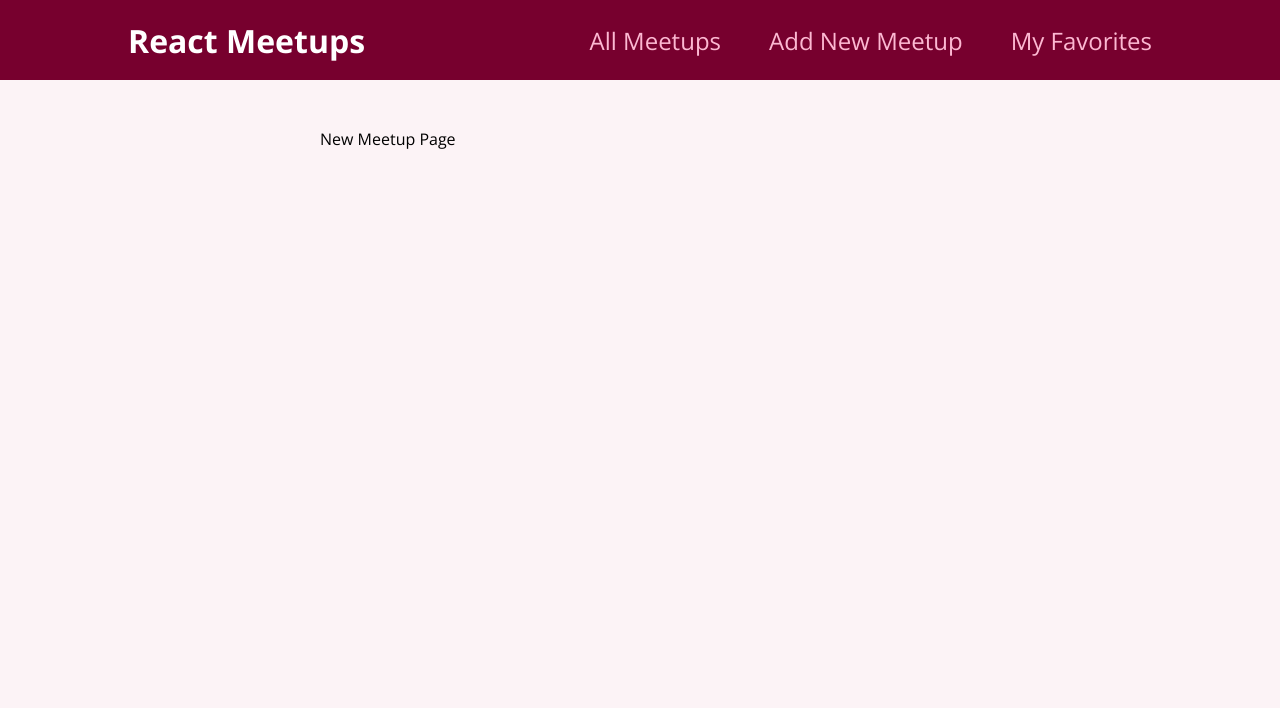
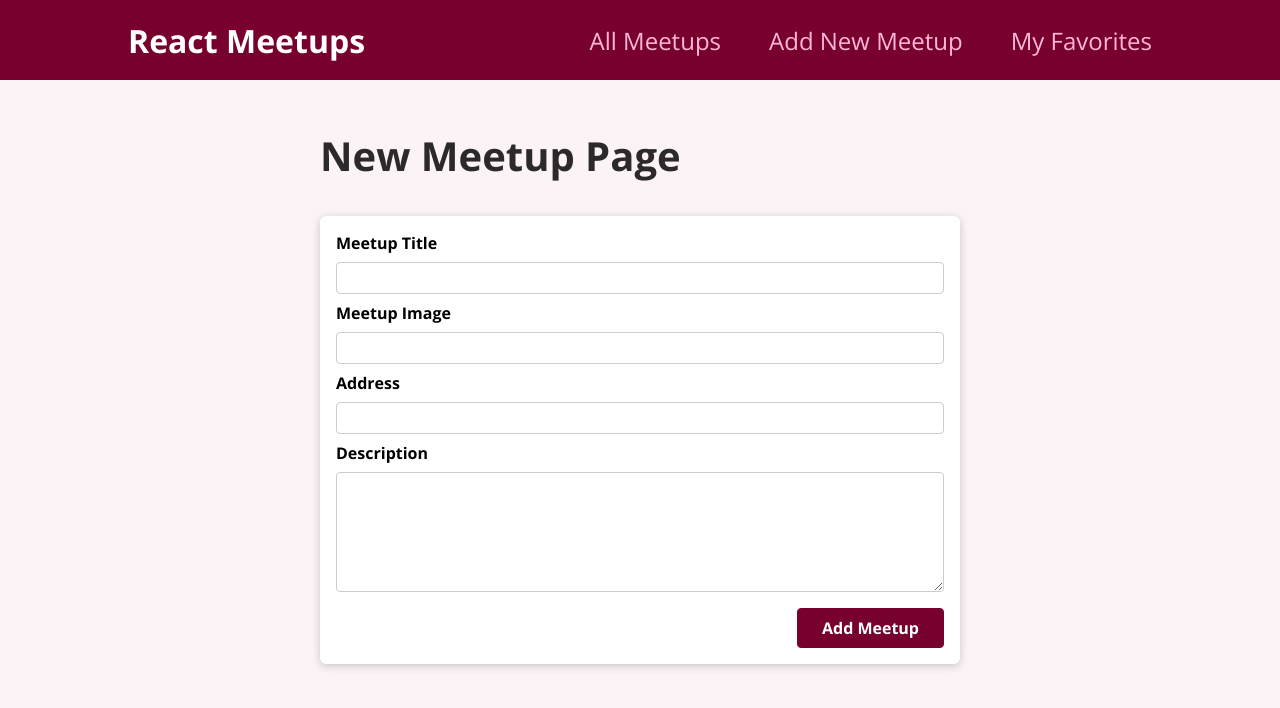
Before and after one commit to elzbietamal95/react-tutorial-2, a React (Create React App) app: page /new-meetup in a window 1280 px wide. Shown: the top 708 px of the page. Built offline with nearby package versions, Linux system fonts and the light colour scheme.

Commit message:
Create a form to adding new meetups

```diff
--- /dev/null
+++ b/src/components/meetups/NewMeetupForm.js
@@ -0,0 +1,56 @@
+import {useRef} from 'react';
+
+import classes from "./NewMeetupForm.module.css"
+import Card from "../ui/Card";
+
+function NewMeetupForm() {
+    const titleInputRef = useRef();
+    const imageInputRef = useRef();
+    const addressInputRef = useRef();
+    const descriptionInputRef = useRef();
+
+    function submitHandler(event) {
+        event.preventDefault();
+
+        const enteredTitle = titleInputRef.current.value;
+        const enteredImage = imageInputRef.current.value;
+        const enteredAddress = addressInputRef.current.value;
+        const enteredDescription = descriptionInputRef.current.value;
+
+        const meetupData = {
+            title: enteredTitle,
+            image: enteredImage,
+            address: enteredAddress,
+            description: enteredDescription,
+        };
+        console.log(meetupData);
+    }
+
+    return (
+        <Card>
+            <form className={classes.form} onSubmit={submitHandler}>
+                <div className={classes.control}>
+                    <label htmlFor='title'>Meetup Title</label>
+                    <input type='text' required id='title' ref={titleInputRef}/>
+                </div>
+                <div className={classes.control}>
+                    <label htmlFor='image'>Meetup Image</label>
+                    <input type='url' required id='image' ref={imageInputRef}/>
+                </div>
+                <div className={classes.control}>
+                    <label htmlFor='address'>Address</label>
+                    <input type='text' required id='address' ref={addressInputRef}/>
+                </div>
+                <div className={classes.control}>
+                    <label htmlFor='description'>Description</label>
+                    <textarea type='text' required id='description' rows='5' ref={descriptionInputRef}/>
+                </div>
+                <div className={classes.actions}>
+                    <button>Add Meetup</button>
+                </div>
+            </form>
+        </Card>
+    );
+}
+
+export default NewMeetupForm;
--- /dev/null
+++ b/src/components/meetups/NewMeetupForm.module.css
@@ -0,0 +1,45 @@
+.form {
+    padding: 1rem;
+}
+
+.control {
+    margin-bottom: 0.5rem;
+}
+
+.control label {
+    display: block;
+    font-weight: bold;
+    margin-bottom: 0.5rem;
+}
+
+.control input,
+.control textarea {
+    display: block;
+    font: inherit;
+    border-radius: 4px;
+    border: 1px solid #ccc;
+    padding: 0.25rem;
+    width: 100%;
+}
+
+.actions {
+    margin-top: 1rem;
+    text-align: right;
+}
+
+.actions button {
+    font: inherit;
+    cursor: pointer;
+    background-color: #77002e;
+    color: white;
+    padding: 0.5rem 1.5rem;
+    border: 1px solid #77002e;
+    border-radius: 4px;
+    font-weight: bold;
+}
+
+.actions button:hover,
+.actions button:active {
+    background-color: #a50e48;
+    border-color: #a50e48;
+}
--- a/src/pages/NewMeetup.js
+++ b/src/pages/NewMeetup.js
@@ -1,6 +1,11 @@
+import NewMeetupForm from "../components/meetups/NewMeetupForm";
+
 function NewMeetupPage() {
     return (
-      <div>New Meetup Page</div>
+      <section>
+          <h1>New Meetup Page</h1>
+          <NewMeetupForm/>
+      </section>
     );
 }
 
```
